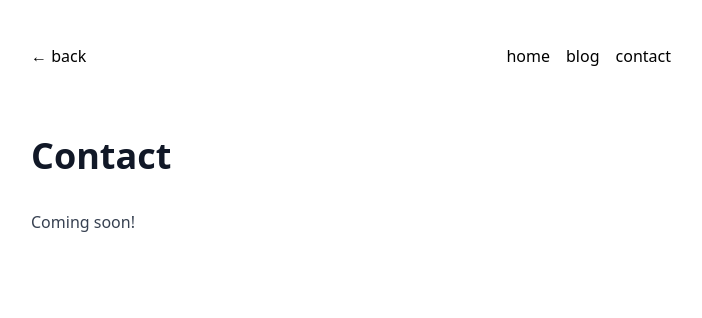
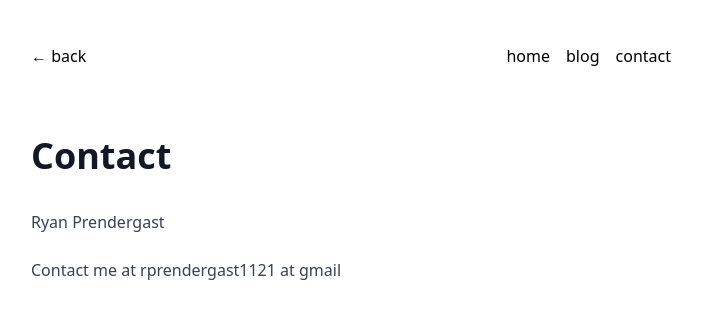
Before and after one commit to rprend/YAPS, a Next.js app: page /contact in a window 1280 px wide. Shown: the top 318 px of the page, without its empty margins (289-991 px from the left). Built offline with nearby package versions, Linux system fonts and the light colour scheme.

Commit message:
Add contact

```diff
--- a/pages/contact.tsx
+++ b/pages/contact.tsx
@@ -12,7 +12,8 @@ export default function Contact(): JSX.Element {
     <Navbar showBackButton={true} />
     <article className="prose">
       <h1>Contact</h1>
-      <p>Coming soon!</p>
+      <p>Ryan Prendergast</p>
+      <p>Contact me at rprendergast1121 at gmail</p>
     </article>
   </div>
   )
```
